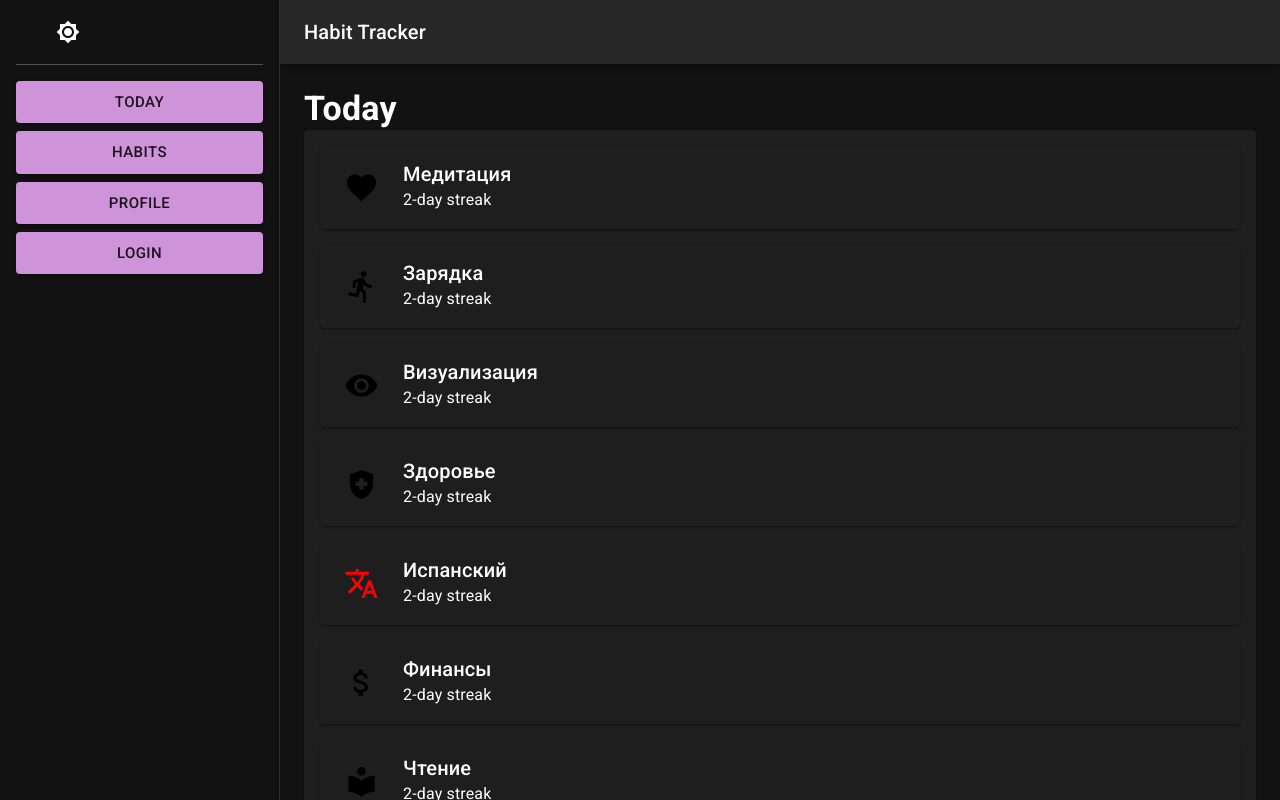
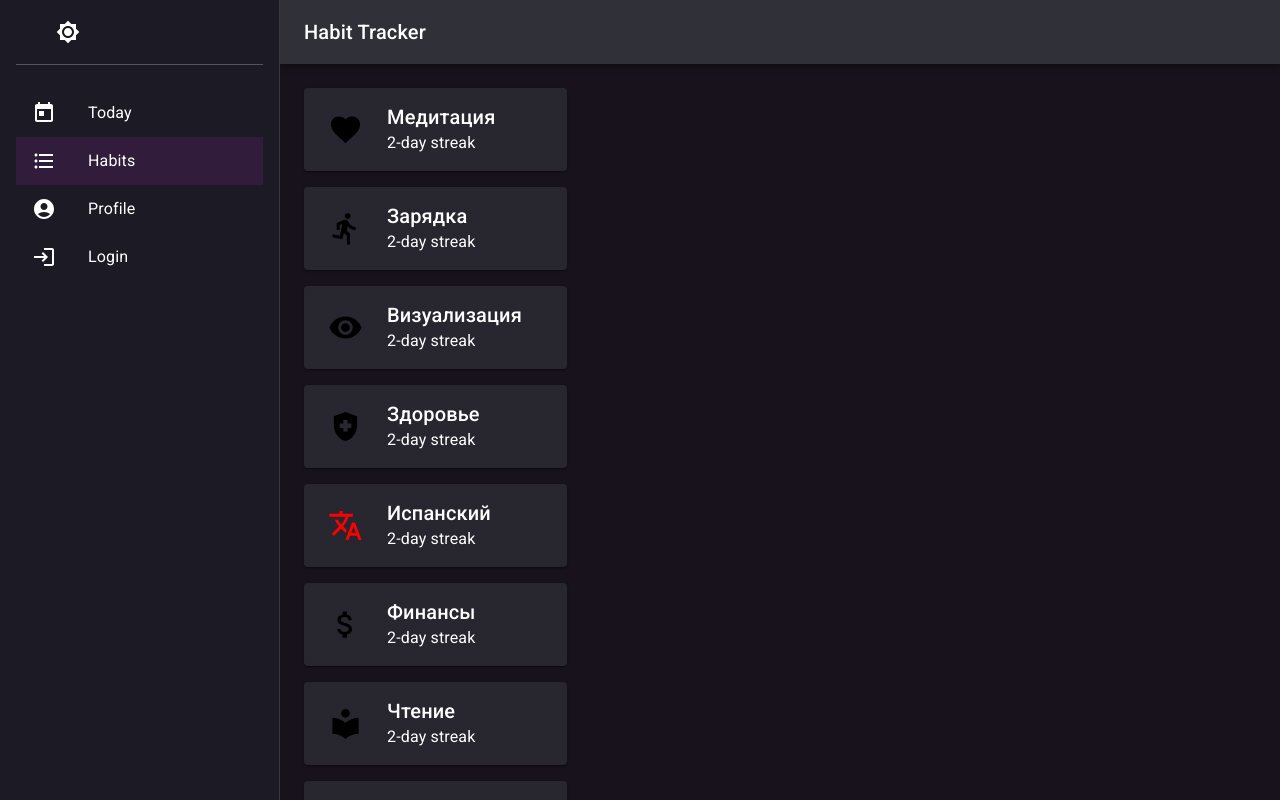
Before and after one commit to tkachukcha/habit-tracker, a React (Create React App) app: page / in a window 1280 px wide. Shown: the top 800 px of the page. Built offline with nearby package versions, Linux system fonts and the light colour scheme.

Commit message:
New Menu

```diff
--- a/src/app/components/ui/habitList.jsx
+++ b/src/app/components/ui/habitList.jsx
@@ -1,7 +1,7 @@
 import React from 'react';
 import Habit from '../common/habit';
+import Box from '@mui/material/Box';
 import { icons } from '../../utils/icons';
-import Card from '@mui/material/Card';
 
 const HabitList = () => {
   const habits = [
@@ -68,7 +68,7 @@ const HabitList = () => {
   ];
   return (
     <>
-      <Card sx={{ p: 2 }}>
+      <Box sx={{ p: 2, width: { lg: '30%' } }}>
         {habits.map((h, i) => (
           <Habit
             key={i}
@@ -78,7 +78,7 @@ const HabitList = () => {
             streak={h.streak}
           />
         ))}
-      </Card>
+      </Box>
     </>
   );
 };
--- a/src/app/components/ui/menu.jsx
+++ b/src/app/components/ui/menu.jsx
@@ -1,33 +1,60 @@
-import React, { useEffect, useState } from 'react';
+import React, { useState } from 'react';
 import PropTypes from 'prop-types';
 import Box from '@mui/material/Box';
-import Button from '@mui/material/Button';
 import { NavLink } from 'react-router-dom';
+import List from '@mui/material/List';
+import ListItemButton from '@mui/material/ListItemButton';
+import ListItemIcon from '@mui/material/ListItemIcon';
+import ListItemText from '@mui/material/ListItemText';
+import TodayIcon from '@mui/icons-material/Today';
+import FormatListBulletedIcon from '@mui/icons-material/FormatListBulleted';
+import LoginIcon from '@mui/icons-material/Login';
+import AccountCircleIcon from '@mui/icons-material/AccountCircle';
 
 const Menu = ({ onHide }) => {
+  const [selectedIndex, setSelectedIndex] = useState(1);
+
   const links = [
-    { path: '/', exact: true, title: 'Today' },
-    { path: '/habits', exact: true, title: 'Habits' },
-    { path: '/profile', exact: true, title: 'Profile' },
-    { path: '/login', exact: true, title: 'Login' }
+    { path: '/', exact: true, title: 'Today', icon: <TodayIcon /> },
+    {
+      path: '/habits',
+      exact: true,
+      title: 'Habits',
+      icon: <FormatListBulletedIcon />
+    },
+    {
+      path: '/profile',
+      exact: true,
+      title: 'Profile',
+      icon: <AccountCircleIcon />
+    },
+    { path: '/login', exact: true, title: 'Login', icon: <LoginIcon /> }
   ];
+
+  const handleListItemClick = (event, index) => {
+    setSelectedIndex(index);
+    onHide();
+  };
   return (
     <Box sx={{ display: 'flex', mt: 2, flexDirection: 'column' }}>
-      {links.map((link) => (
-        <Button
-          key={link.title}
-          component={NavLink}
-          exact={link.exact}
-          to={link.path}
-          onClick={onHide}
-          size="large"
-          variant="contained"
-          sx={{ mb: 1 }}
-          color="secondary"
-        >
-          {link.title}
-        </Button>
-      ))}
+      <List component="nav" aria-label="main mailbox folders">
+        {links.map((link, ind) => (
+          <ListItemButton
+            component={NavLink}
+            exact={link.exact}
+            to={link.path}
+            // onClick={onHide}
+            key={link.title + ind}
+            selected={selectedIndex === ind}
+            onClick={(event) => {
+              handleListItemClick(event, ind);
+            }}
+          >
+            <ListItemIcon>{link.icon}</ListItemIcon>
+            <ListItemText primary={link.title} />
+          </ListItemButton>
+        ))}
+      </List>
     </Box>
   );
 };
--- a/src/app/hooks/useColorMode.jsx
+++ b/src/app/hooks/useColorMode.jsx
@@ -1,6 +1,7 @@
 import React, { useContext, useState, useMemo, useEffect } from 'react';
 import { ThemeProvider, createTheme } from '@mui/material/styles';
 import PropTypes from 'prop-types';
+import { purple, amber, grey, deepOrange } from '@mui/material/colors';
 
 const ColorModeContext = React.createContext({ toggleColorMode: () => {} });
 
@@ -18,7 +19,28 @@ export default function ColorModeProvider({ children }) {
     () =>
       createTheme({
         palette: {
-          mode
+          mode,
+          ...(mode === 'light'
+            ? {
+                // palette values for light mode
+                primary: amber,
+                text: {
+                  primary: grey[900],
+                  secondary: grey[800]
+                }
+              }
+            : {
+                // palette values for dark mode
+                primary: purple,
+                background: {
+                  default: '#17121b',
+                  paper: '#1c1b25'
+                },
+                text: {
+                  primary: '#fff',
+                  secondary: grey[500]
+                }
+              })
         }
       }),
     [mode]
--- a/src/app/layouts/main.jsx
+++ b/src/app/layouts/main.jsx
@@ -10,15 +10,17 @@ import Today from '../pages/today';
 import Login from '../pages/login';
 import Habits from '../pages/habits';
 import Profile from '../pages/profile';
-import { Route, Switch } from 'react-router-dom';
+import { Route, Switch, useHistory } from 'react-router-dom';
 
 import Sidebar from '../components/ui/sideBar';
 
 const drawerWidth = 280;
 
-function Main() {
+const Main = () => {
   const [mobileOpen, setMobileOpen] = React.useState(false);
   const topBarHeight = '4rem';
+  const history = useHistory();
+  console.log(history);
 
   const handleDrawerToggle = () => {
     setMobileOpen(!mobileOpen);
@@ -59,7 +61,7 @@ function Main() {
         component="main"
         sx={{
           flexGrow: 1,
-          p: 3,
+          p: 1,
           width: { md: `calc(100% - ${drawerWidth}px)` },
           mt: topBarHeight
         }}
@@ -73,6 +75,6 @@ function Main() {
       </Box>
     </>
   );
-}
+};
 
 export default Main;
--- a/src/app/pages/today.jsx
+++ b/src/app/pages/today.jsx
@@ -1,14 +1,8 @@
 import React from 'react';
 import HabitList from '../components/ui/habitList';
-import PageTitle from '../components/common/pageTitle';
 
 const Today = () => {
-  return (
-    <>
-      <PageTitle title="Today" />
-      <HabitList />
-    </>
-  );
+  return <HabitList />;
 };
 
 export default Today;
```
